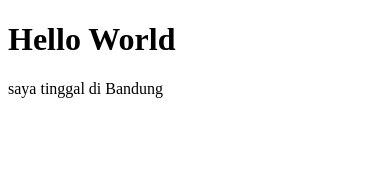
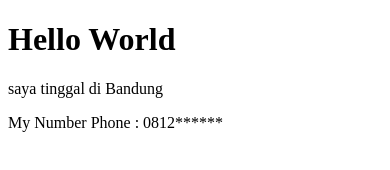
Before and after one commit to shodiqbasiru/new-project-laravel, a plain HTML site: page index.html in a window 390 px wide. Drawn offline with Linux system fonts and the light colour scheme.

Commit message:
Add Number Phone

```diff
--- a/index.html
+++ b/index.html
@@ -9,5 +9,6 @@
   <body>
     <h1>Hello World</h1>
     <p>saya tinggal di Bandung</p>
+    <p>My Number Phone : 0812******</p>
   </body>
 </html>
```
